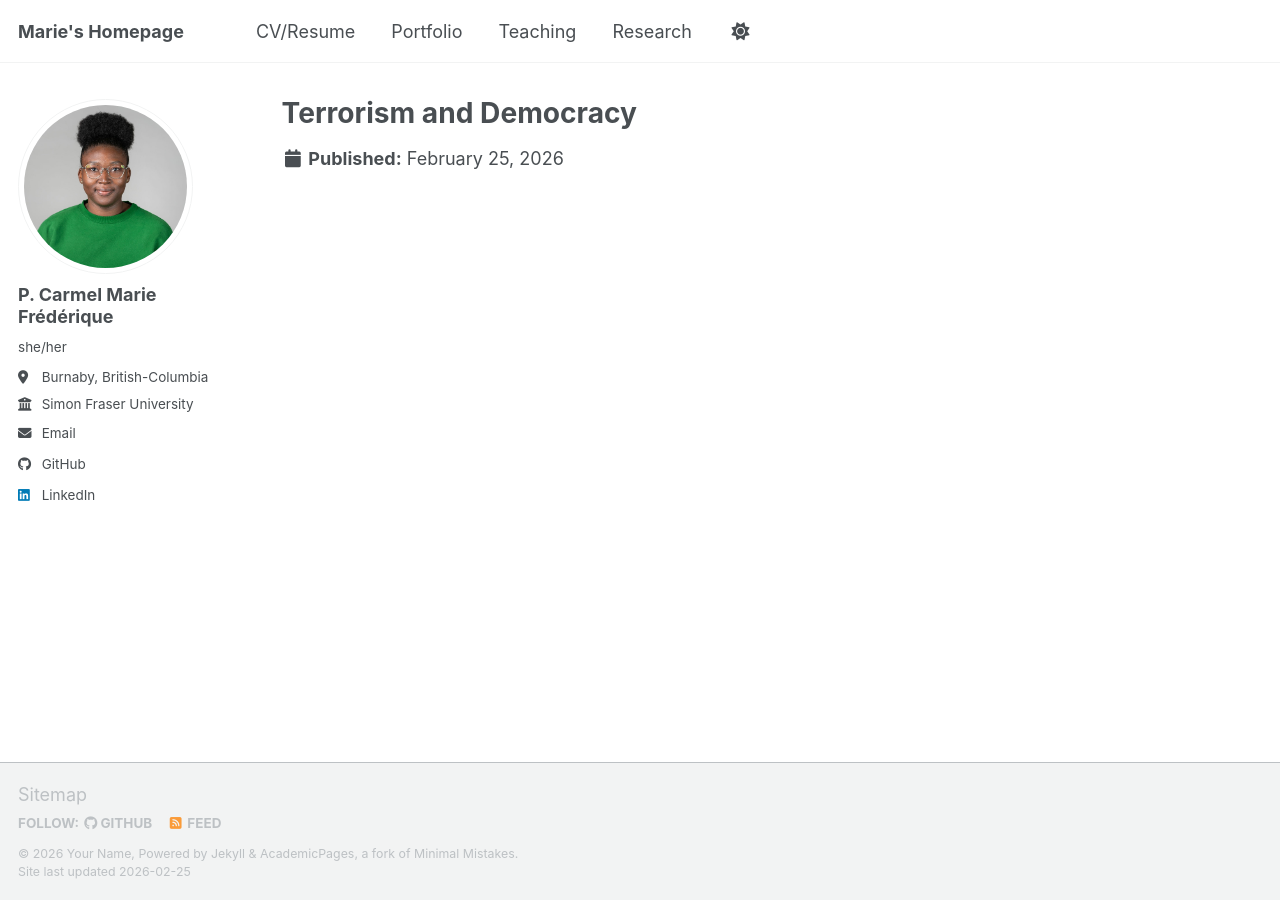
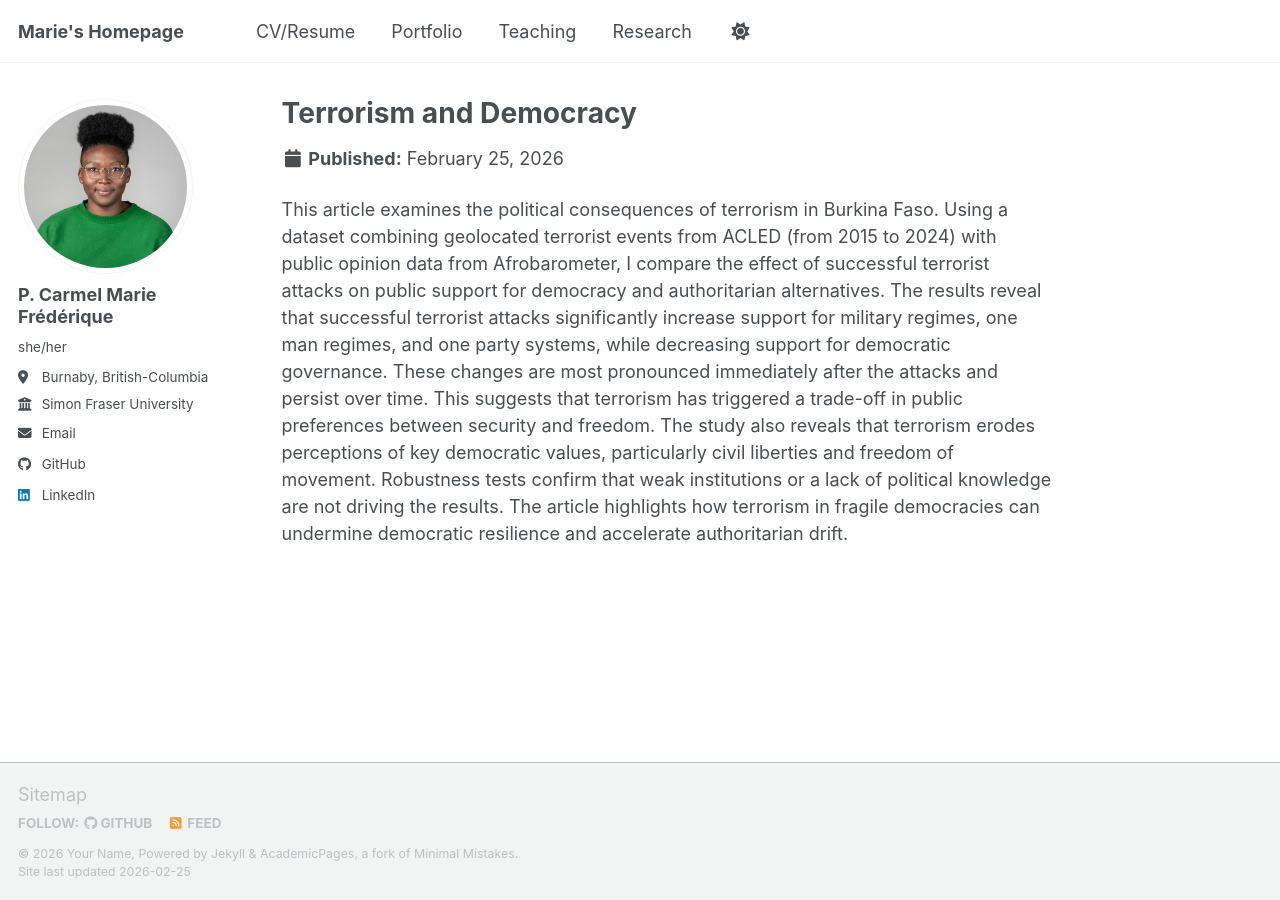
Before and after one commit to appgpk/appgpk.github.io, a Jekyll site: the page built from _publications/terrorism-paper.md, in a window 1280 px wide. Built offline with Jekyll 4.4.1, drawn with Linux system fonts in a browser that asks for light colours; a script bundle is joined from its source files by our own code; library files that are not in the unit come from our copies.

Commit message:
Update terrorism-paper.md

```diff
--- a/_publications/terrorism-paper.md
+++ b/_publications/terrorism-paper.md
@@ -3,5 +3,9 @@ title: "Terrorism and Democracy"
 collection: publications
 category: manuscripts
 permalink: /publication/terrorism-paper
+excerpt: " "
 paperurl: 'https://appgpk.github.io/files/Terrorism___Democracy___BF.pdf'
 ---
+
+
+This article examines the political consequences of terrorism in Burkina Faso. Using a dataset combining geolocated terrorist events from ACLED (from 2015 to 2024) with public opinion data from Afrobarometer, I compare the effect of successful terrorist attacks on public support for democracy and authoritarian alternatives. The results reveal that successful terrorist attacks significantly increase support for military regimes, one man regimes, and one party systems, while decreasing support for democratic governance. These changes are most pronounced immediately after the attacks and persist over time. This suggests that terrorism has triggered a trade-off in public preferences between security and freedom. The study also reveals that terrorism erodes perceptions of key democratic values, particularly civil liberties and freedom of movement. Robustness tests confirm that weak institutions or a lack of political knowledge are not driving the results. The article highlights how terrorism in fragile democracies can undermine democratic resilience and accelerate authoritarian drift.
```
